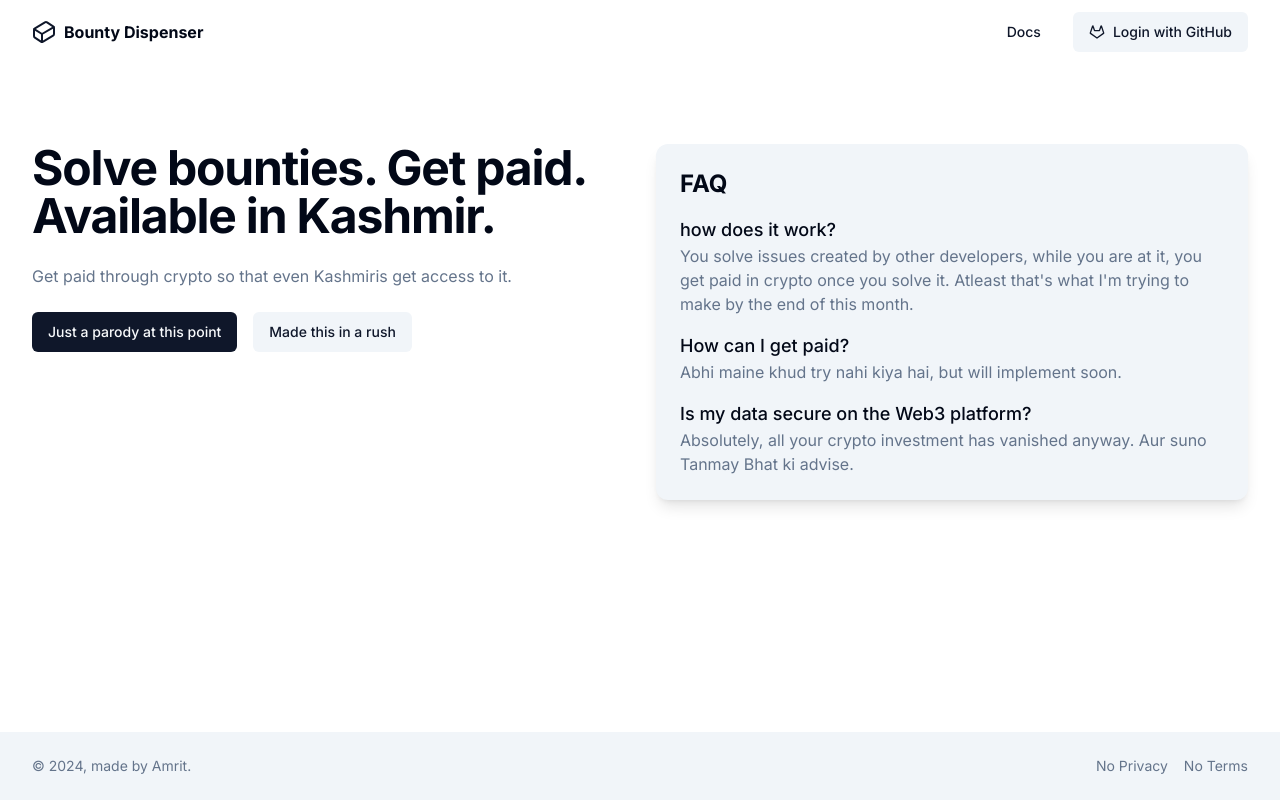
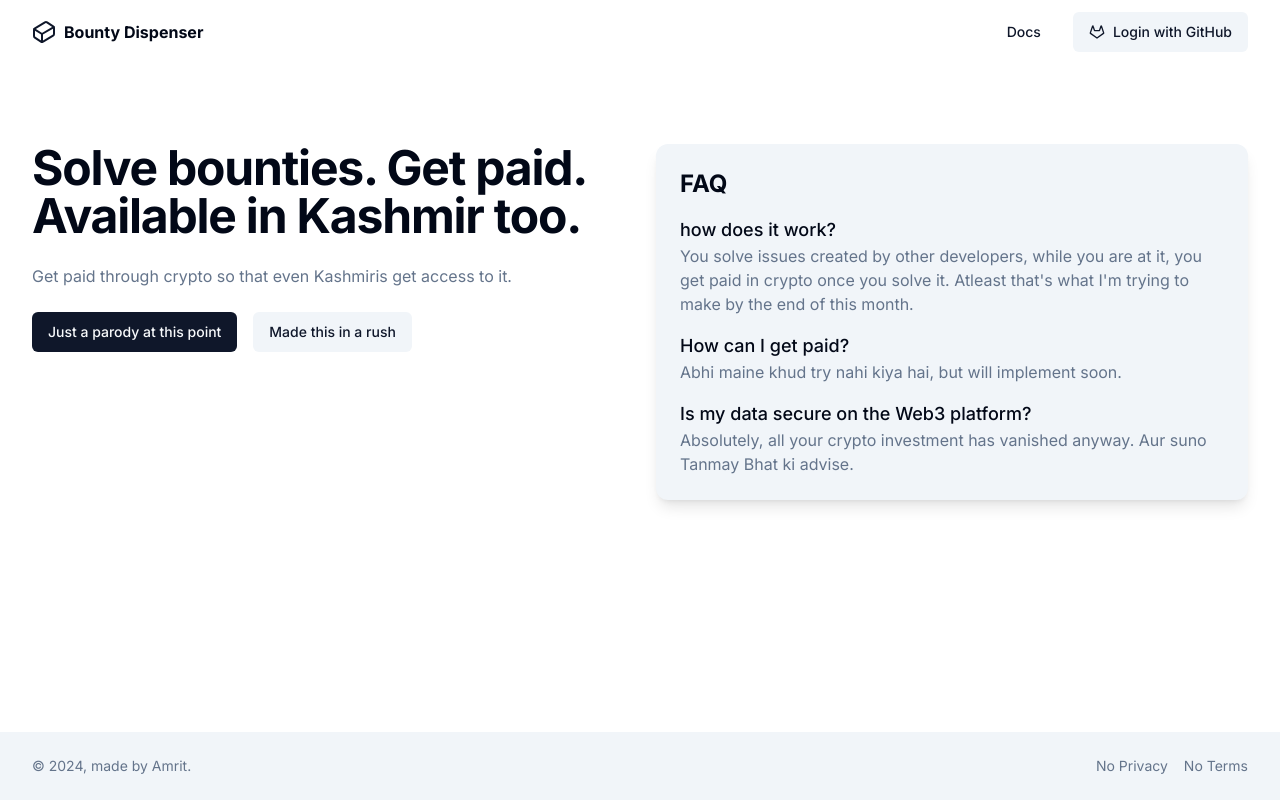
Before and after one commit to retrogtx/sol-faucet, a Next.js app: page /landing in a window 1280 px wide. Built offline with nearby package versions, Linux system fonts and the light colour scheme; no server answers.

Commit message:
chore: Update routing paths for authentication and landing page

```diff
--- a/app/auth/v1/callback.tsx
+++ b/app/auth/v1/callback.tsx
@@ -8,7 +8,7 @@ export default function AuthCallback() {
   useEffect(() => {
     const { data: authListener } = supabase.auth.onAuthStateChange((event, session) => {
       if (event === 'SIGNED_IN' && session) {
-        router.push('/landing');
+        router.push('/profile');
       }
     });
 
--- a/app/landing/page.tsx
+++ b/app/landing/page.tsx
@@ -28,7 +28,7 @@ export default function Landing() {
       const { data, error } = await supabase.auth.signInWithOAuth({
         provider: 'github',
         options: {
-          redirectTo: window.location.origin + '/auth/v1/callback.tsx'
+          redirectTo: window.location.origin + '/profile'
         }
       });
       if (error) throw error;
@@ -69,7 +69,7 @@ export default function Landing() {
           <div className="grid grid-cols-1 gap-8 md:grid-cols-2">
             <div className="space-y-6">
               <h1 className="text-4xl font-bold tracking-tight text-foreground sm:text-5xl">
-                Solve bounties. Get paid. Available in Kashmir.
+                Solve bounties. Get paid. Available in Kashmir too.
               </h1>
               <p className="text-muted-foreground">
               Get paid through crypto so that even Kashmiris get access to it.
--- /dev/null
+++ b/app/profile/page.tsx
@@ -0,0 +1,9 @@
+import React from 'react'
+
+const page = () => {
+  return (
+    <div>damn, you made it. fortunately, this is still a work in progress so you cannot roast me yet :)</div>
+  )
+}
+
+export default page
```
